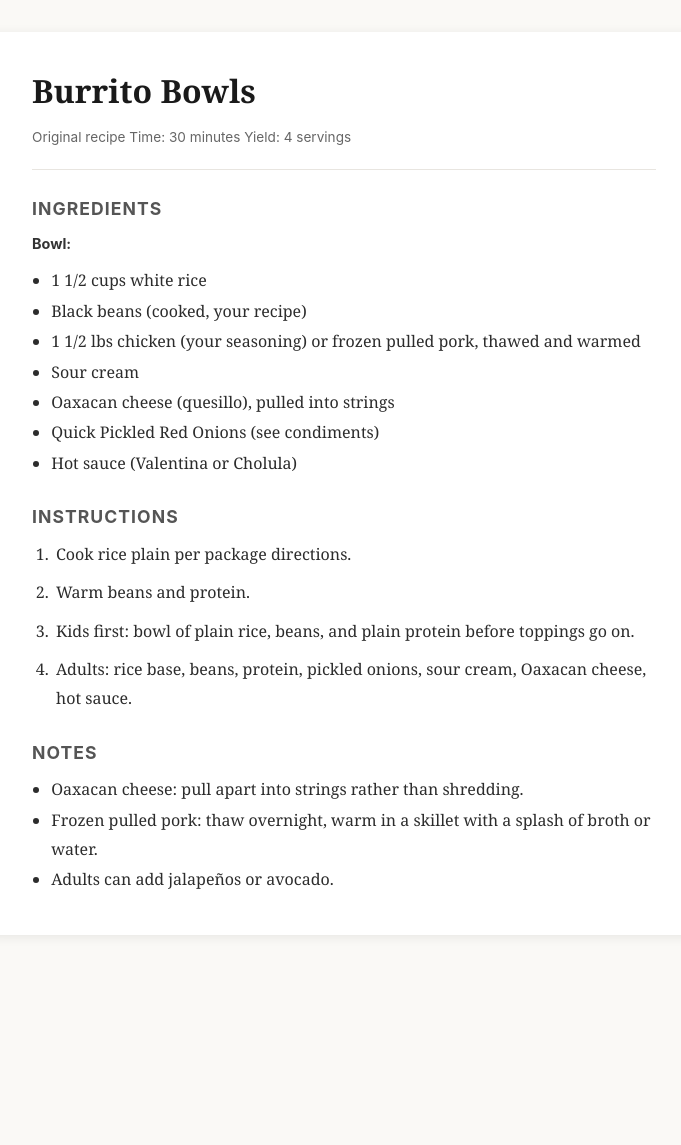
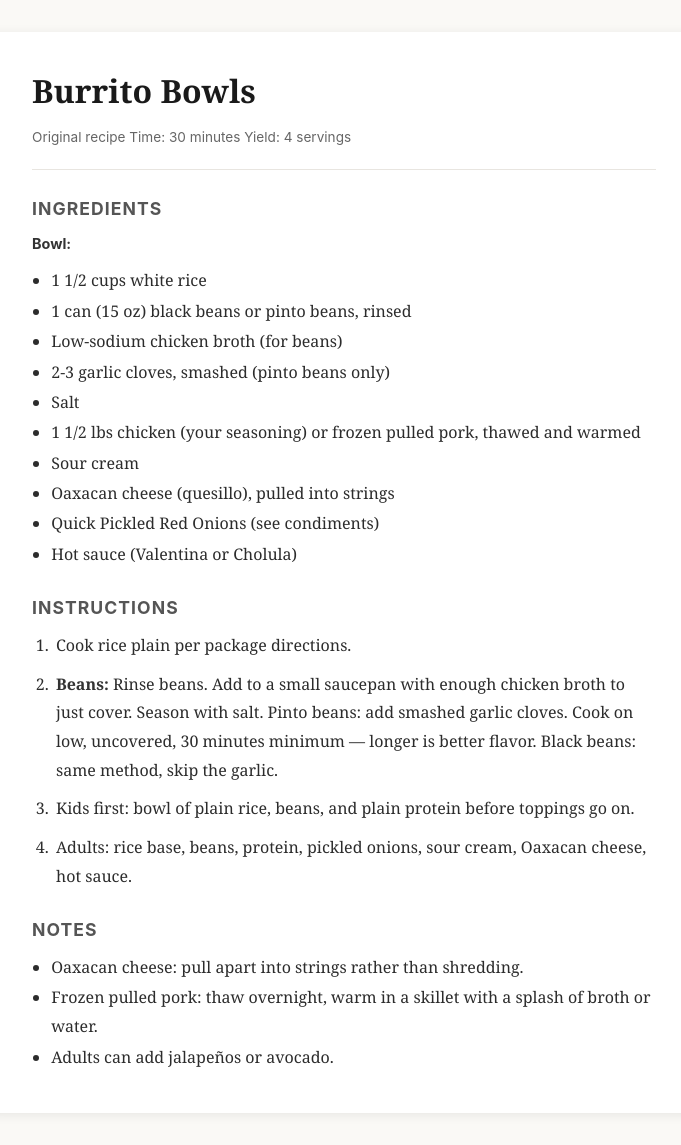
Before and after one commit to DavidMAllison/menubuilder-recipes, a Jekyll site: the page built from Burrito_Bowls.md, in a window 1280 px wide. Shown: the whole page, without its empty margins (296-977 px from the left). Built offline with Jekyll 4.4.1, drawn with Linux system fonts in a browser that asks for light colours; our own code applies the rules of GitHub Pages for plain Markdown files; before the commit the page ends 967 px from its top, so only the background shows below that.

Commit message:
Burrito Bowls: add bean method (black or pinto, broth, garlic for pinto)
Co-Authored-By: Claude Sonnet 4.6 <noreply@anthropic.com>

```diff
--- a/Burrito_Bowls.md
+++ b/Burrito_Bowls.md
@@ -8,7 +8,10 @@ Yield: 4 servings
 
 **Bowl:**
 - 1 1/2 cups white rice
-- Black beans (cooked, your recipe)
+- 1 can (15 oz) black beans or pinto beans, rinsed
+- Low-sodium chicken broth (for beans)
+- 2-3 garlic cloves, smashed (pinto beans only)
+- Salt
 - 1 1/2 lbs chicken (your seasoning) or frozen pulled pork, thawed and warmed
 - Sour cream
 - Oaxacan cheese (quesillo), pulled into strings
@@ -18,7 +21,7 @@ Yield: 4 servings
 ## Instructions
 
 1. Cook rice plain per package directions.
-2. Warm beans and protein.
+2. **Beans:** Rinse beans. Add to a small saucepan with enough chicken broth to just cover. Season with salt. Pinto beans: add smashed garlic cloves. Cook on low, uncovered, 30 minutes minimum — longer is better flavor. Black beans: same method, skip the garlic.
 3. Kids first: bowl of plain rice, beans, and plain protein before toppings go on.
 4. Adults: rice base, beans, protein, pickled onions, sour cream, Oaxacan cheese, hot sauce.
 
```
